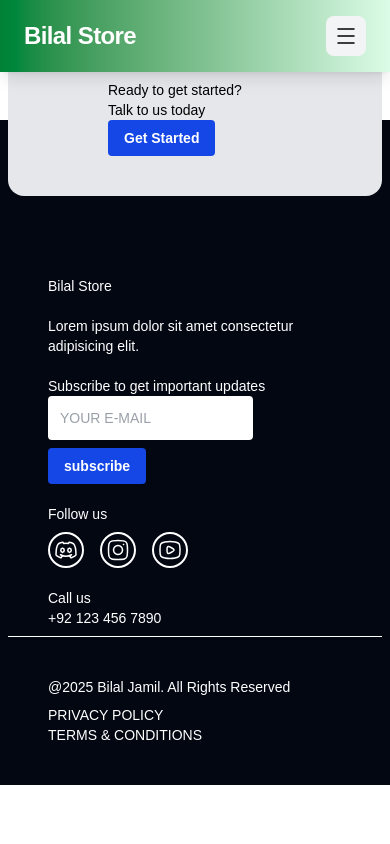
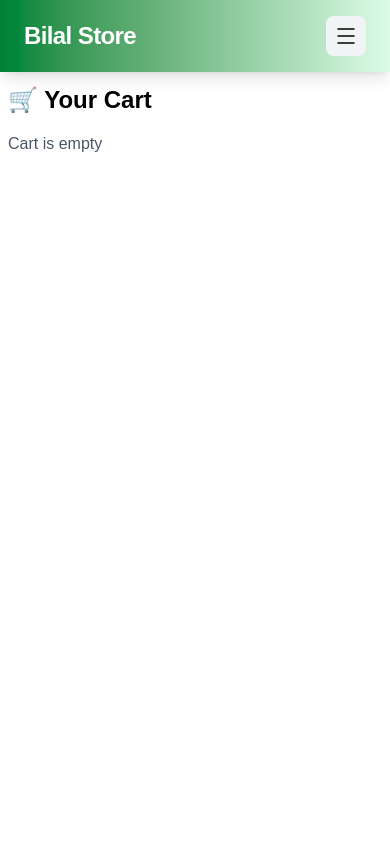
Before and after one commit to Bilal-Jamil-121/Ecomerce-store, a Next.js app: page /Add_Cart in a window 390 px wide. Shown: the top 844 px of the page. Built offline with nearby package versions, Linux system fonts and the light colour scheme.

Commit message:
teperary

```diff
--- a/app/Add_Cart/page.js
+++ b/app/Add_Cart/page.js
@@ -20,7 +20,7 @@ const Add_Cart = () => {
   const totalAmount = cart.reduce((acc,item)=> acc + item.amount,0);
   return (
     <div>
-    <div className="hidden min-h-screen md:flex flex-col items-center p-1 md:p-6 mx-1 overflow-auto">
+    <div className=" min-h-screen md:flex flex-col items-center p-1 md:p-6 mx-1 overflow-auto">
       <h1 className="text-2xl font-bold mb-4">🛒 Your Cart</h1>
 
       {cart.length === 0 ? (
```
